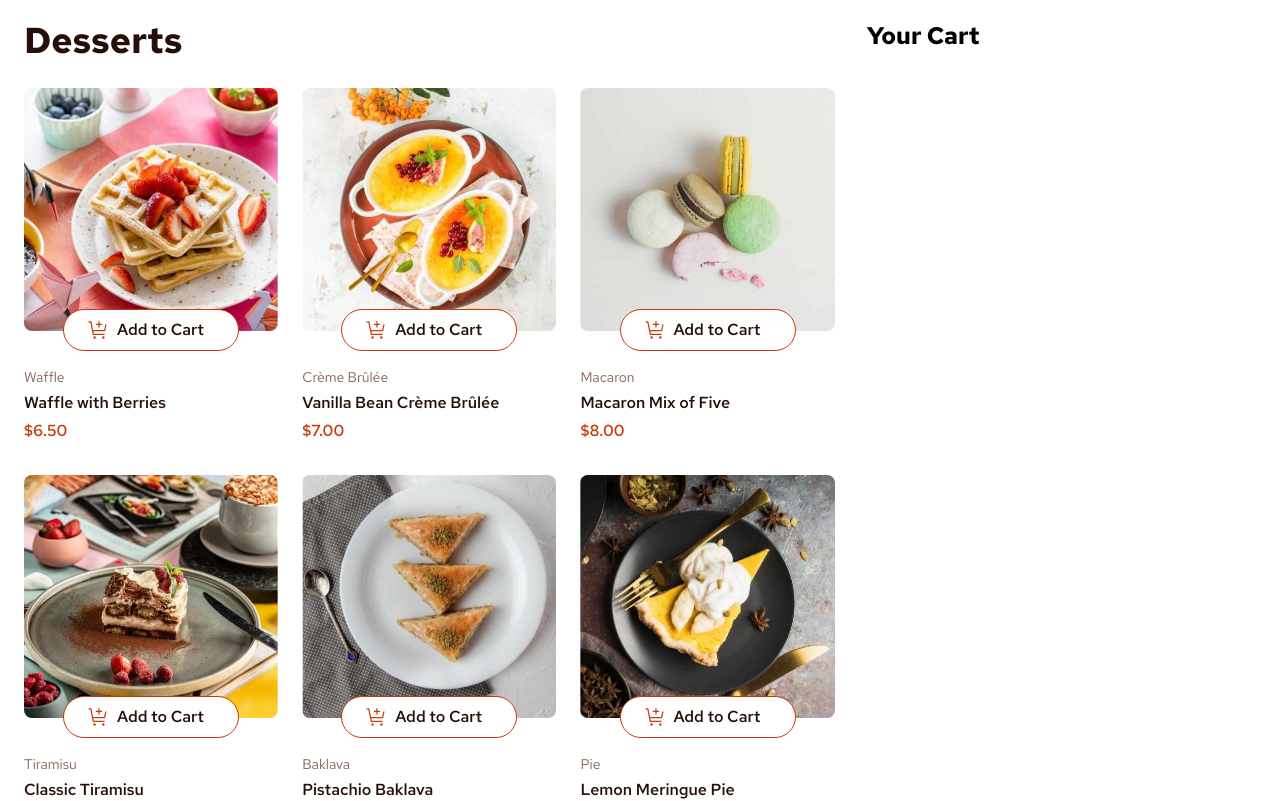
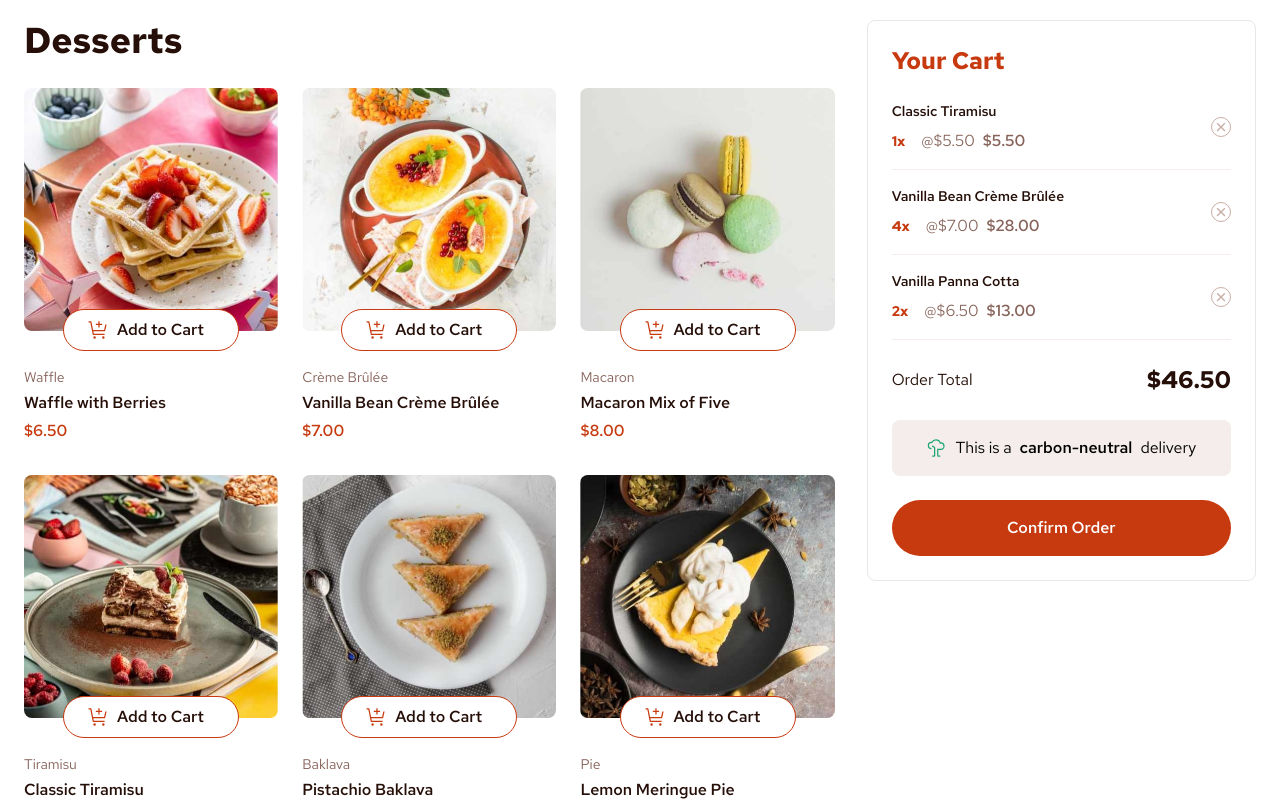
Before and after one commit to Javieer57/product-list-with-cart, a React (Vite) app: page / in a window 1280 px wide. Shown: the top 801 px of the page. Built offline with nearby package versions, Linux system fonts and the light colour scheme.

Commit message:
feat: add Resume to layout

```diff
--- a/src/App.tsx
+++ b/src/App.tsx
@@ -1,4 +1,5 @@
 import { DessertsGrid } from "./components/DessertsGrid";
+import { Resume } from "./components/Resume";
 
 function App() {
   return (
@@ -8,7 +9,7 @@ function App() {
         <DessertsGrid />
       </section>
       <section className="md:col-span-1">
-        <h2 className="font-bold text-2xl">Your Cart</h2>
+        <Resume />
       </section>
     </main>
   );
```
